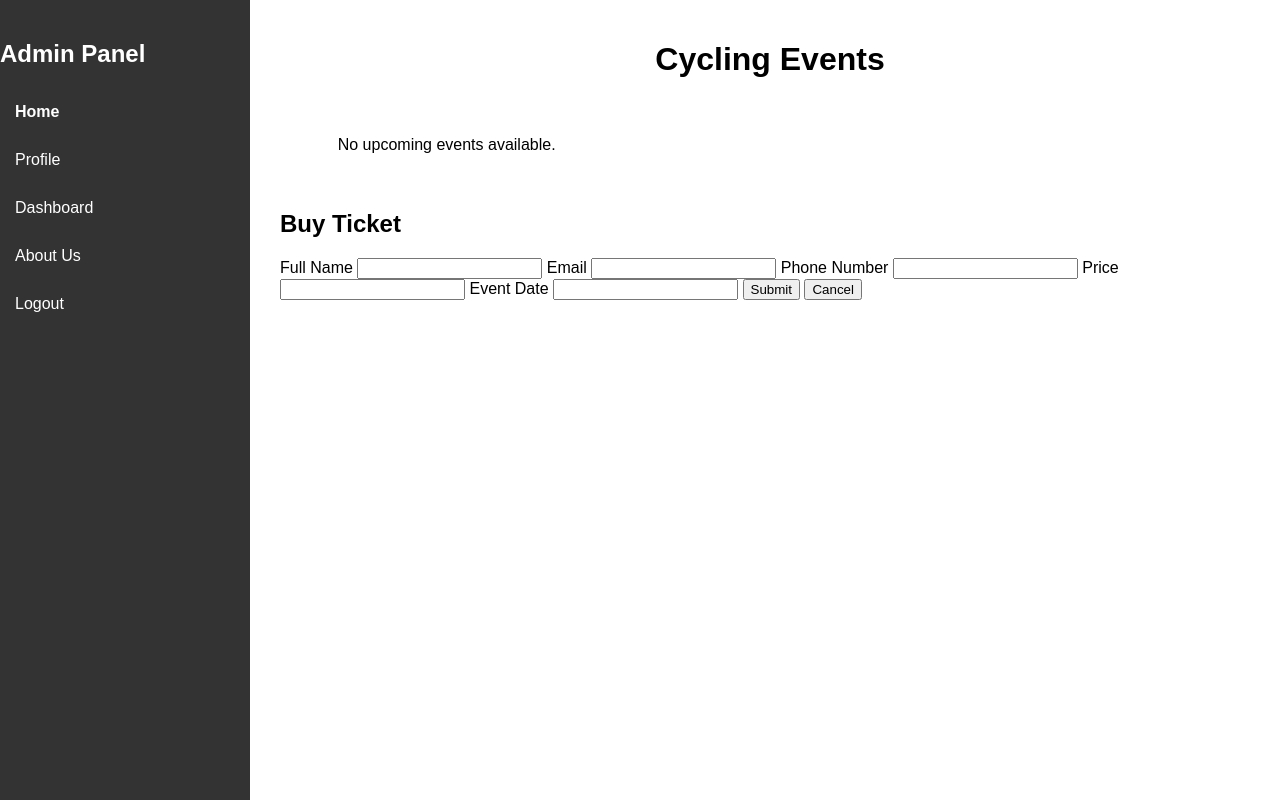
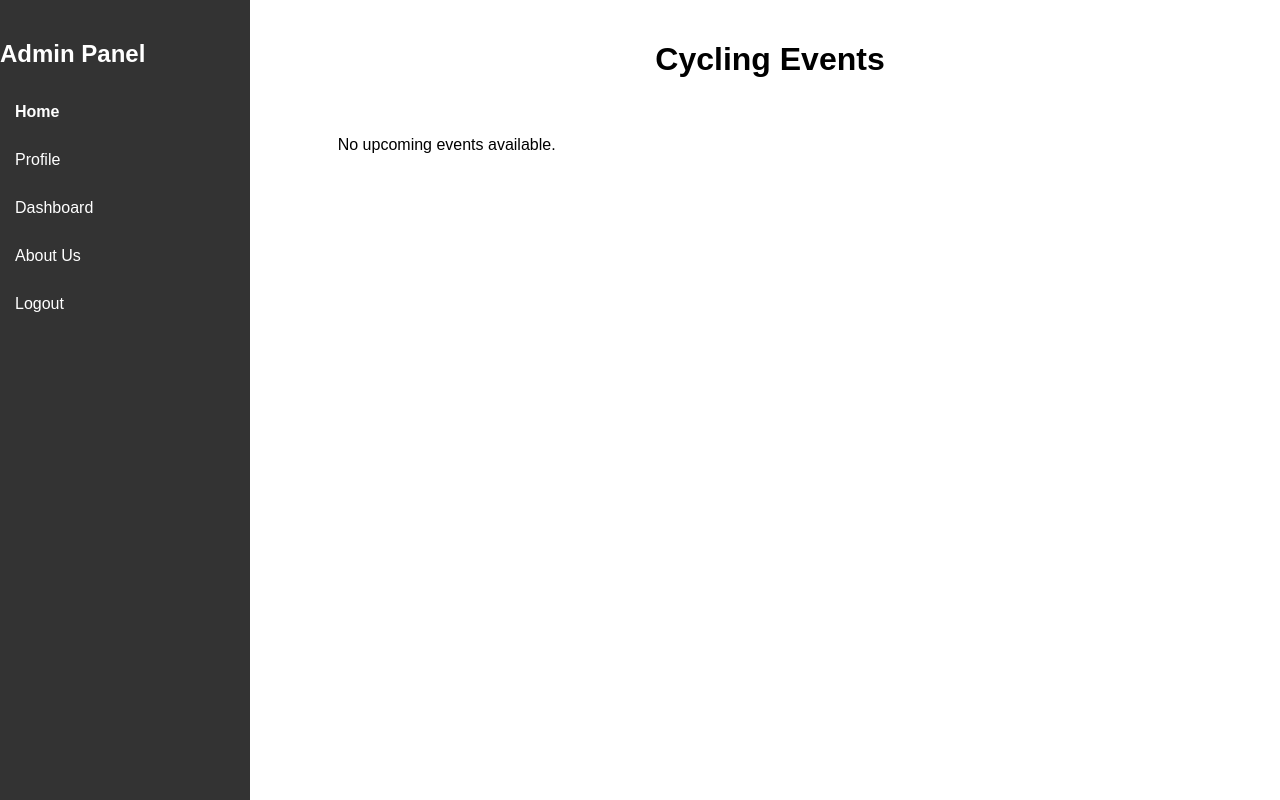
Before and after one commit to NicoleWachira/2FAWORK, a PHP site: page /tcpdf/Home2.php in a window 1280 px wide. Run offline with PHP 8.4, Linux system fonts and the light colour scheme; data that the repository does not hold is empty.

Commit message:
updated home php

```diff
--- a/Home2.php
+++ b/Home2.php
@@ -43,7 +43,6 @@ $events = $stmt->fetchAll(PDO::FETCH_ASSOC);
             <h3><?php echo htmlspecialchars($event['name']); ?></h3>
             <p>Price: <?php echo number_format($event['price']); ?> Ksh</p>
             <p>Date: <?php echo htmlspecialchars($event['event_date']); ?></p>
-            <button class="buy-btn" onclick="openForm('<?php echo htmlspecialchars($event['name']); ?>', '<?php echo htmlspecialchars($event['event_date']); ?>', <?php echo htmlspecialchars($event['price']); ?>)">Buy Ticket</button>
           </div>
         <?php endforeach; ?>
       <?php else: ?>
@@ -51,27 +50,7 @@ $events = $stmt->fetchAll(PDO::FETCH_ASSOC);
       <?php endif; ?>
     </section>
 
-    <!-- Ticket purchase form -->
-    <div id="ticket-form" class="form-popup">
-      <form action="process_ticket.php" method="POST">
-        <h2>Buy Ticket</h2>
-        <label for="name">Full Name</label>
-        <input type="text" id="name" name="name" required>
 
-        <label for="email">Email</label>
-        <input type="email" id="email" name="email" required>
-
-        <label for="number">Phone Number</label>
-        <input type="tel" id="number" name="number" required>
-
-        <label for="price">Price</label>
-        <input type="text" id="price" name="price" readonly>
-
-        <label for="event-date">Event Date</label>
-        <input type="text" id="event-date" name="event-date" readonly>
-
-        <button type="submit" id="submit-btn">Submit</button>
-        <button type="button" class="cancel-btn" onclick="closeForm()">Cancel</button>
 
         <!-- Download Ticket Button (Hidden Initially) -->
         <a id="download-ticket" href="#" download style="display:none;">Download Ticket</a>
```
